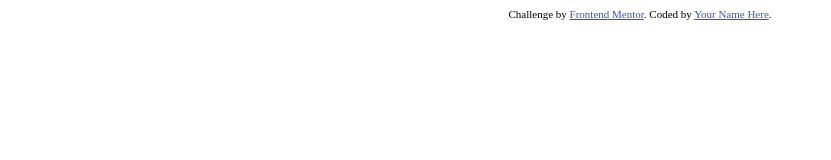
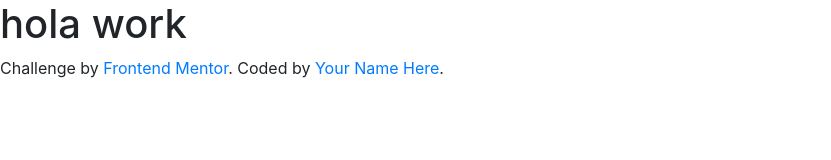
Before and after one commit to Josheperz/Interactive-comments-section, a plain HTML site: page index.html in a window 1280 px wide. Shown: the whole page, without its empty margins (0-831 px from the left). Drawn offline with nearby package versions, Linux system fonts and the light colour scheme.

Commit message:
integrated css files, bootstrap and js

```diff
--- a/index.html
+++ b/index.html
@@ -7,20 +7,17 @@
   <link rel="icon" type="image/png" sizes="32x32" href="./images/favicon-32x32.png">
 
   <title>Frontend Mentor | Interactive comments section</title>
-
-  <!-- Feel free to remove these styles or customise in your own stylesheet 👍 -->
-  <style>
-    .attribution { font-size: 11px; text-align: center; }
-    .attribution a { color: hsl(228, 45%, 44%); }
-  </style>
+  <link rel="stylesheet" href="./css/custom.css">
+  <link rel="stylesheet" href="./bootstrap/css/bootstrap.css">
 </head>
 <body>
+<h1>hola work</h1>
 
-  <!-- Pull dynamic content from the data.json file -->
 
   <div class="attribution">
     Challenge by <a href="https://www.frontendmentor.io?ref=challenge" target="_blank">Frontend Mentor</a>.
     Coded by <a href="#">Your Name Here</a>.
   </div>
+  <script src="./bootstrap/js/bootstrap.js"></script>
 </body>
 </html>
```
